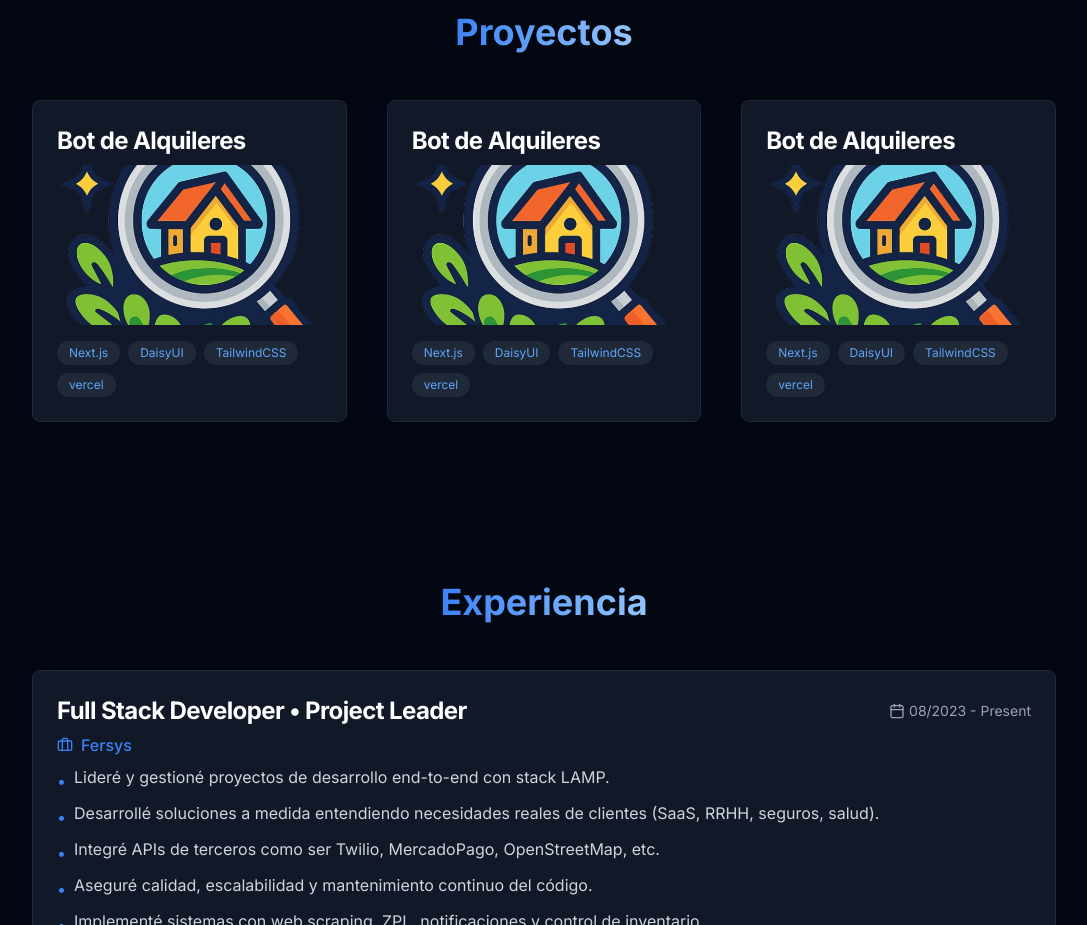
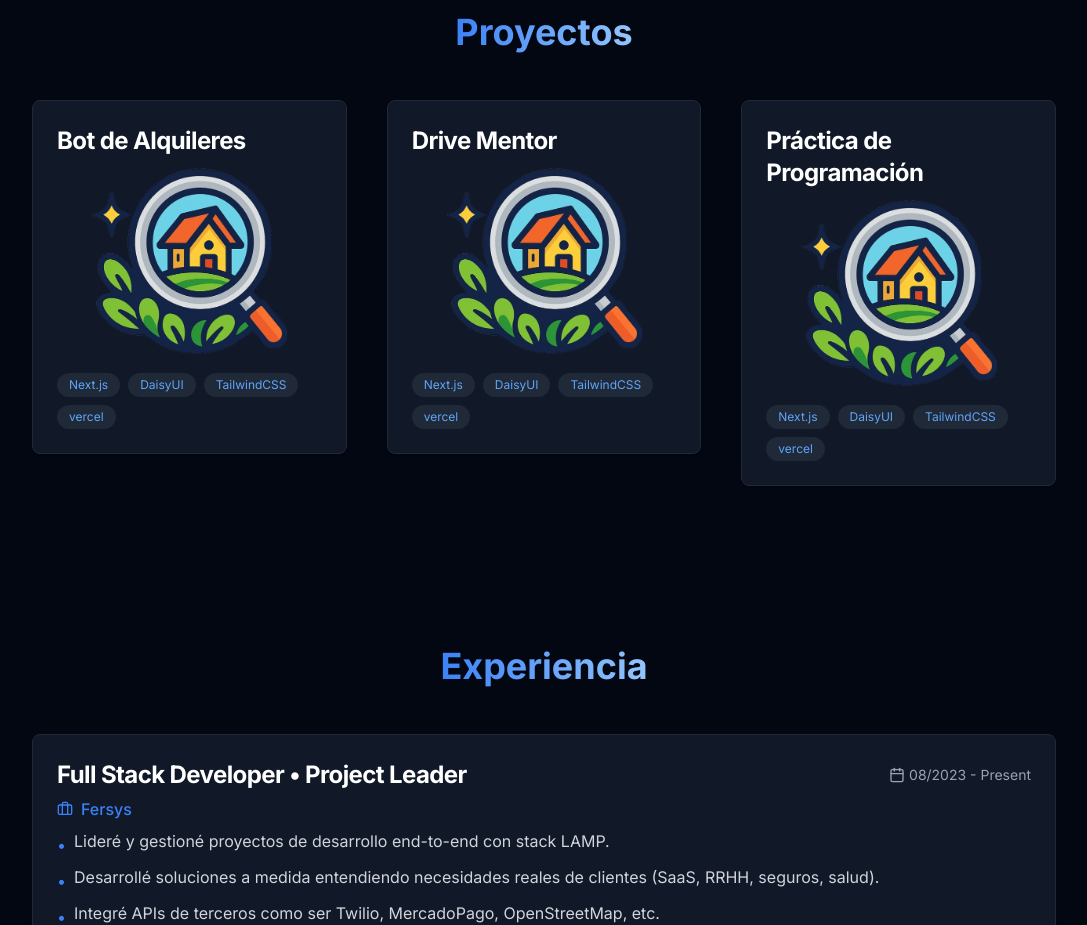
Before and after one commit to MarcosMartilotta/portfolio, a Next.js app: page / in a window 1280 px wide. Shown: the part 900-1825 px from the top of the page, without its empty margins (96-1183 px from the left). Built offline with nearby package versions, Linux system fonts and the light colour scheme.

Commit message:
creacion y actualizacion de los proyectos que voy a subir al portafolio

```diff
--- a/components/projects.tsx
+++ b/components/projects.tsx
@@ -32,18 +32,18 @@ export function Projects() {
       technologies: ["Next.js", "DaisyUI", "TailwindCSS", "vercel"],
     },
       {
-      title: "Bot de Alquileres",
+      title: "Drive Mentor",
       description: [
-        "Creación de pagina para el proyecto Bot de alquileres, una herramienta para concoer el mejor precio tus alquileres en vista diariamente",
+        "Sistemaintegral enfocado en contactar profesores de manejo con alumnos, permitiendo agendar clases, realizar pagos y gestionar la información de ambos.",
       ],
       image: "/images/logoHeader-bg.png",
       href: "https://bot-alquileres-b877.vercel.app",
       technologies: ["Next.js", "DaisyUI", "TailwindCSS", "vercel"],
     },
       {
-      title: "Bot de Alquileres",
+      title: "Práctica de Programación",
       description: [
-        "Creación de pagina para el proyecto Bot de alquileres, una herramienta para concoer el mejor precio tus alquileres en vista diariamente",
+        "Aplicaión mobil para practicar programación, con ejercicios de diferentes niveles y lenguajes con sistema gamificado de puntuación entre usuarios.",
       ],
       image: "/images/logoHeader-bg.png",
       href: "https://bot-alquileres-b877.vercel.app",
@@ -75,13 +75,13 @@ export function Projects() {
                   </div>
                 </CardHeader>
                 <CardContent>
-                  <div className="relative w-100 h-40 rounded-lg overflow-hidden group">
+                  <div className="relative w-full h-48 rounded-lg overflow-hidden group">
                     <Image
-                      className="w-full h-full object-cover rounded-lg cursor-pointer transition-transform-filter duration-300 group-hover:scale-105 group-hover:blur" // Use group-hover
+                      className="w-full h-full object-contain rounded-lg cursor-pointer transition-transform-filter duration-300 group-hover:scale-105 group-hover:blur"
                       onClick={() => window.open(pro.href, "_blank")}
                       alt={pro.title}
-                      width={400}
-                      height={300}
+                      width={300}
+                      height={200}
                       src={pro.image}
                     />
                     {/* Description overlay */}
```
